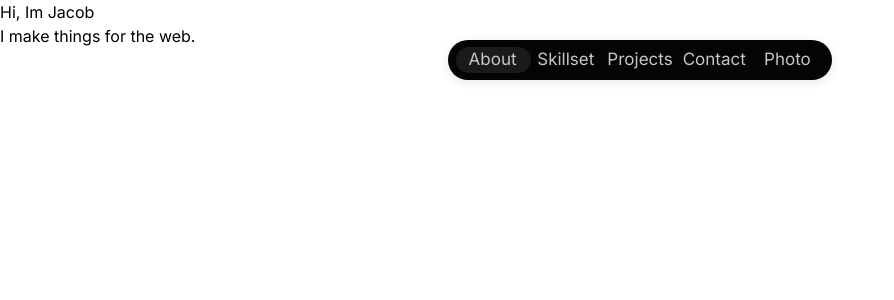
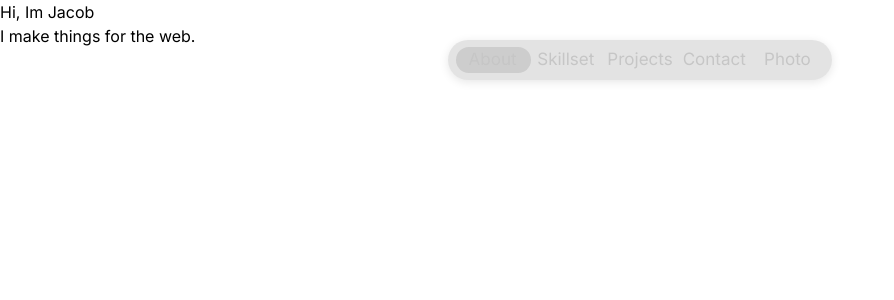
Before and after one commit to Jacobbidmead/v-3, a Next.js app: page / in a window 1280 px wide. Shown: the top 300 px of the page, without its empty margins (0-894 px from the left). Built offline with nearby package versions, Linux system fonts and the light colour scheme.

Commit message:
style: adjusted navbar styles

```diff
--- a/app/components/nav/Nav.styles.ts
+++ b/app/components/nav/Nav.styles.ts
@@ -1,7 +1,6 @@
 import styled from "styled-components";
 import { motion } from "framer-motion";
 
-// Container for the floating navigation bar
 export const FloatingNavContainer = styled.div`
   display: flex;
   justify-content: center;
@@ -12,14 +11,13 @@ export const FloatingNavContainer = styled.div`
   align-items: center;
 `;
 
-// The floating navigation bar itself
-export const FloatingNav = styled.div<{ backgroundColor: string; navBorder: string }>`
+export const FloatingNav = styled.div<{ navBorder: string }>`
   display: flex;
   flex-direction: row;
   color: white;
   justify-content: space-between;
   padding: 9px 8px;
-  background-color: ${(props) => props.backgroundColor};
+  background-color: rgba(114, 114, 114, 0.2);
   backdrop-filter: blur(20px);
   box-shadow: 0 2px 10px #0000001a;
   align-items: center;
@@ -29,14 +27,14 @@ export const FloatingNav = styled.div<{ backgroundColor: string; navBorder: stri
   height: 40px;
   border: ${(props) => props.navBorder};
   position: relative;
+  z-index: 1; /* Ensure FloatingNav itself is on top */
 `;
 
-// Each link in the navigation bar
 export const FnLinks = styled.div`
   cursor: pointer;
   transition: all 0.2s ease;
   font-size: 17px;
-  z-index: 2;
+  z-index: 2; /* Ensure this is higher than BackgroundBlock */
   margin: 0 5px;
   border-radius: 30px;
   color: rgb(198, 198, 198);
@@ -50,9 +48,9 @@ export const FnLinks = styled.div`
   }
 `;
 
-// The animated background block
 export const BackgroundBlock = styled(motion.div)`
   position: absolute;
+  z-index: 1; /* Ensure this is lower than FnLinks */
   width: 19.5%;
   height: 64%;
   background-color: rgba(114, 114, 114, 0.2);
--- a/app/components/nav/Nav.tsx
+++ b/app/components/nav/Nav.tsx
@@ -6,10 +6,9 @@ import { FloatingNav, FloatingNavContainer, FnLinks, BackgroundBlock } from "./N
 
 interface NavProps {
   scrollToSection: (sectionId: string) => void;
-  backgroundColo?: string;
 }
 
-const Nav: React.FC<NavProps> = ({ scrollToSection, backgroundColor }) => {
+const Nav: React.FC<NavProps> = ({ scrollToSection }) => {
   const [activeButtonIndex, setActiveButtonIndex] = useState<number | null>(null);
   const [navOpacity, setNavOpacity] = useState("rgba(114, 114, 114, 0)");
   const [navBorder, setNavBorder] = useState("none");
@@ -45,7 +44,7 @@ const Nav: React.FC<NavProps> = ({ scrollToSection, backgroundColor }) => {
 
   return (
     <FloatingNavContainer>
-      <FloatingNav backgroundColor={backgroundColor} navBorder={navBorder}>
+      <FloatingNav navBorder={navBorder}>
         {buttons.map((label, index) => (
           <FnLinks key={label} onClick={() => handleButtonClick(index, label)}>
             {label}
--- a/app/page.tsx
+++ b/app/page.tsx
@@ -8,7 +8,7 @@ export default function Home() {
   const { isMobile, backgroundColor, scrollToSection } = useNavbarLogic();
   return (
     <main>
-      <Nav scrollToSection={scrollToSection} backgroundColor={backgroundColor} />
+      <Nav scrollToSection={scrollToSection} />
       <Hero />
     </main>
   );
```
